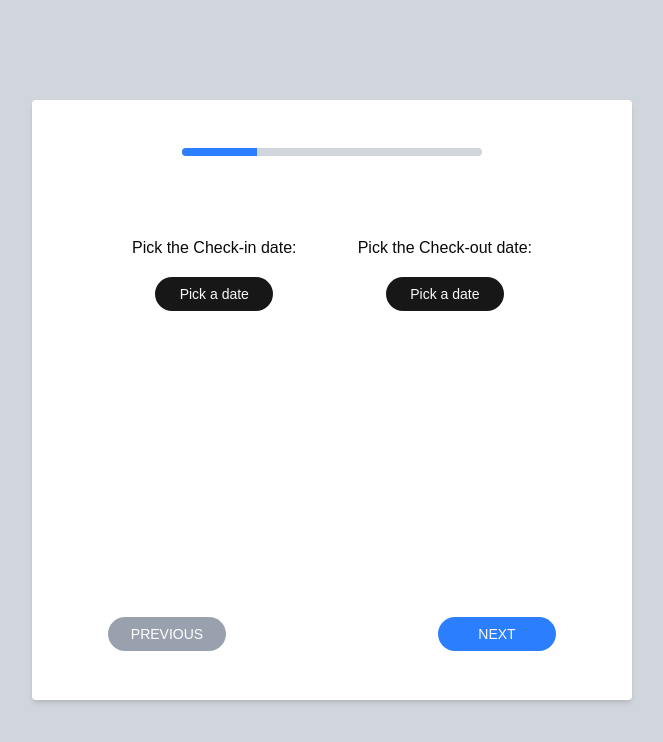
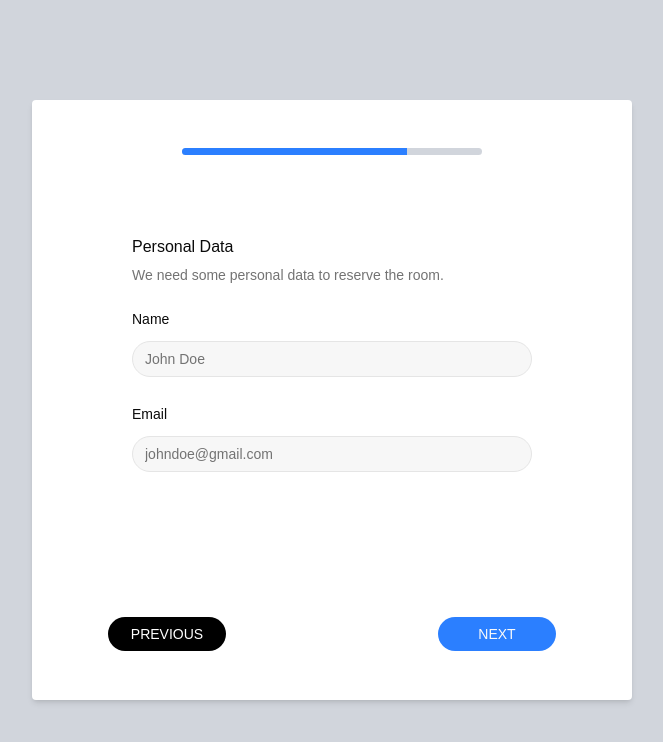
Before and after one commit to jeancarloslima/formulario-de-reservas, a React (Vite) app: page / in a window 1280 px wide. Shown: the top 742 px of the page, without its empty margins (308-971 px from the left). Built offline with nearby package versions, Linux system fonts and the light colour scheme.

Commit message:
Removendo componente buttonsbar e adicionando botões no steppersonaldata

```diff
--- a/src/App.jsx
+++ b/src/App.jsx
@@ -1,7 +1,6 @@
 import "./App.css";
 import { useReservationStore } from "./components/contexts/useReservationStore";
 import ProgressBar from "./components/assets/ProgressBar";
-import ButtonsBar from "./components/assets/ButtonsBar";
 import StepDates from "./components/pages/StepDates";
 import StepRooms from "./components/pages/StepRooms";
 import StepPersonalData from "./components/pages/StepPersonalData";
@@ -27,12 +26,10 @@ function App() {
 
   return (
     <div className="min-h-screen w-screen p-4 flex justify-center items-center bg-gray-300">
-      <div className="bg-white rounded shadow-md w-full max-w-[600px] h-[600px] px-8 py-12 mx-auto flex flex-col items-center justify-between gap-8">
+      <div className="bg-white rounded shadow-md w-full max-w-[600px] h-[600px] px-8 py-12 mx-auto flex flex-col items-center gap-20">
         <ProgressBar />
 
-        <div className="w-full max-w-[400px] h-[300px]">{renderStep()}</div>
-
-        <ButtonsBar />
+        <div className="w-full max-w-[450px] h-full">{renderStep()}</div>
       </div>
     </div>
   );
--- a/src/components/assets/ButtonsBar/index.jsx
+++ /dev/null
@@ -1,25 +0,0 @@
-import { Button } from "@/components/ui/button";
-import { useReservationStore } from "../../contexts/useReservationStore";
-
-export default function ButtonsBar() {
-  const currentScreen = useReservationStore((state) => state.currentScreen);
-  const nextScreen = useReservationStore((state) => state.nextScreen);
-  const previousScreen = useReservationStore((state) => state.previousScreen);
-
-  return (
-    <div className="w-full max-w-[450px] flex justify-between">
-      <Button
-        className={`w-[120px] bg-black text-white cursor-pointer hover:bg-gray-700 ${currentScreen === 1 ? "pointer-events-none bg-gray-400" : ""}`}
-        onClick={previousScreen}
-      >
-        PREVIOUS
-      </Button>
-      <Button
-        className={`w-[120px] cursor-pointer ${currentScreen === 4 ? "bg-green-500 hover:bg-green-400" : "bg-blue-500 hover:bg-blue-400"}`}
-        onClick={nextScreen}
-      >
-        {currentScreen === 4 ? "CONFIRM" : "NEXT"}
-      </Button>
-    </div>
-  );
-}
--- a/src/components/contexts/useReservationStore/index.jsx
+++ b/src/components/contexts/useReservationStore/index.jsx
@@ -1,7 +1,7 @@
 import { create } from "zustand";
 
 export const useReservationStore = create((set) => ({
-  currentScreen: 1,
+  currentScreen: 3,
 
   reservationData: {
     checkIn: null,
@@ -26,7 +26,7 @@ export const useReservationStore = create((set) => ({
 
   updateData: (newData) => {
     set((state) => ({
-      reservationData: { ...state.reservationData, newData },
+      reservationData: { ...state.reservationData, ...newData },
     }));
   },
 }));
--- a/src/components/pages/StepConfirmation/index.jsx
+++ b/src/components/pages/StepConfirmation/index.jsx
@@ -2,6 +2,8 @@ import { useReservationStore } from "../../contexts/useReservationStore";
 
 export default function StepConfirmation() {
   const reservationData = useReservationStore((state) => state.reservationData);
+
+  console.log(reservationData)
 
   return (
     <div className="w-full flex flex-col gap-6">
--- a/src/components/pages/StepPersonalData/index.jsx
+++ b/src/components/pages/StepPersonalData/index.jsx
@@ -7,39 +7,62 @@ import {
   FieldSet,
 } from "@/components/ui/field";
 import { Input } from "@/components/ui/input";
+import { Button } from "@/components/ui/button";
 import { useReservationStore } from "../../contexts/useReservationStore";
+import { useState } from "react";
 
 export default function StepPersonalData() {
-    const updateData = useReservationStore((state) => state.updateData);
+  const [name, setName] = useState("");
+  const [email, setEmail] = useState("");
+  const { nextScreen, previousScreen, updateData } =
+    useReservationStore();
 
   const handleSubmit = (e) => {
-        console.log(e)
-    }
+    e.preventDefault();
+
+    updateData({ name, email })
+    nextScreen();
+  };
 
   return (
-        <div>
-            <form onSubmit={handleSubmit}>
-                <FieldGroup>
+    <div className="h-full">
+      <form
+        className="h-full flex flex-col justify-between items-center"
+        onSubmit={handleSubmit}
+      >
+        <FieldGroup className="max-w-[400px]">
           <FieldSet>
             <FieldLegend>Personal Data</FieldLegend>
-                        <FieldDescription>We need some personal data to reserve the room.</FieldDescription>
+            <FieldDescription>
+              We need some personal data to reserve the room.
+            </FieldDescription>
             <FieldGroup>
               <Field>
-                                <FieldLabel htmlFor="name">
-                                    Name
-                                </FieldLabel>
-                                <Input id="name" placeholder="John Doe" required />
+                <FieldLabel htmlFor="name">Name</FieldLabel>
+                <Input id="name" placeholder="John Doe" required value={name} onChange={(e) => setName(e.target.value)} />
               </Field>
               <Field>
-                                <FieldLabel htmlFor="email">
-                                    Email
-                                </FieldLabel>
-                                <Input id="email" placeholder="johndoe@gmail.com" required />
+                <FieldLabel htmlFor="email">Email</FieldLabel>
+                <Input id="email" placeholder="johndoe@gmail.com" required value={email} onChange={(e) => setEmail(e.target.value)} />
               </Field>
             </FieldGroup>
           </FieldSet>
         </FieldGroup>
+        <div className="w-full max-w-[450px] flex justify-between">
+          <Button
+            className={`w-[120px] bg-black text-white cursor-pointer hover:bg-gray-700`}
+            onClick={previousScreen}
+          >
+            PREVIOUS
+          </Button>
+          <Button
+            type="submit"
+            className={`w-[120px] cursor-pointer bg-blue-500 hover:bg-blue-400`}
+          >
+            NEXT
+          </Button>
+        </div>
       </form>
     </div>
-    )
+  );
 }
```
Also changed, not shown: src/components/pages/StepRooms/index.jsx (+14 -5 lines). Lines whose indentation alone changed are shown as unchanged.
